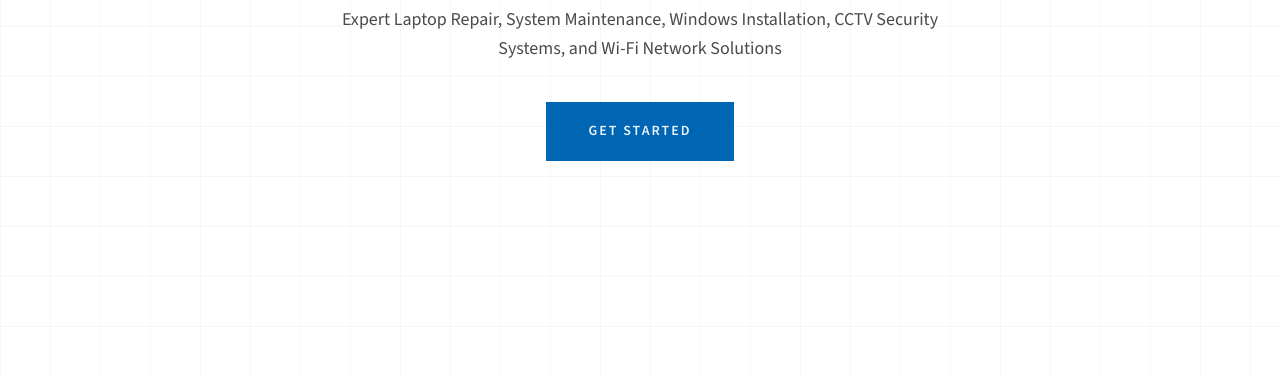
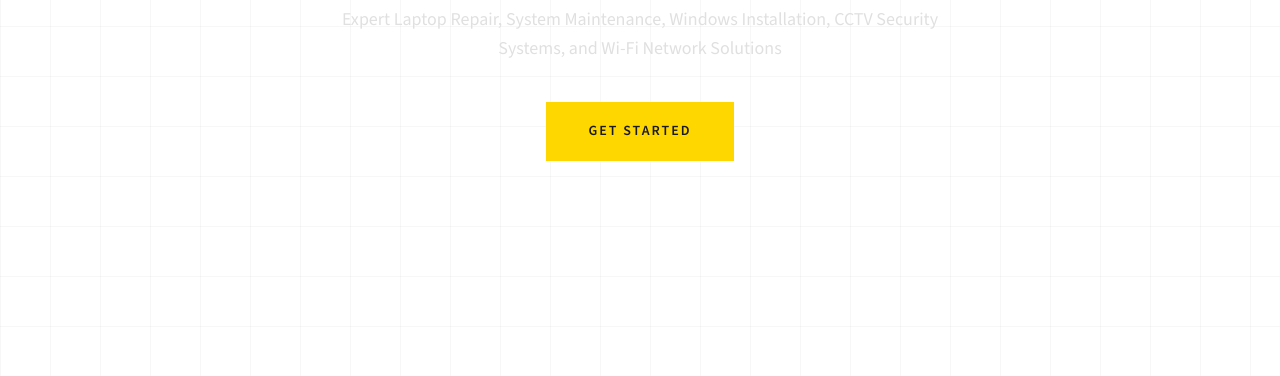
Before and after one commit to johnmax-cyber/green-oak, a plain HTML site: page index.html in a window 1280 px wide. Shown: the part 424-800 px from the top of the page. Drawn offline with nearby package versions, Linux system fonts and the light colour scheme.

Commit message:
Updated blue theme

```diff
--- a/index.html
+++ b/index.html
@@ -16,14 +16,14 @@
         }
 
         :root {
-            --primary-bg: #E8F4FC;
-            --secondary-bg: #D4EBF7;
+            --primary-bg: #0066B3;
+            --secondary-bg: #005090;
             --tertiary-bg: #FFFFFF;
-            --primary-text: #1A1A1A;
-            --secondary-text: #4A4A4A;
-            --accent: #0066B3;
-            --border: #B8D4E8;
-            --hover: #004D80;
+            --primary-text: #FFFFFF;
+            --secondary-text: #E0E0E0;
+            --accent: #FFD700;
+            --border: #004D80;
+            --hover: #FFD700;
             --font-heading: 'Playfair Display', serif;
             --font-body: 'Source Sans 3', sans-serif;
         }
@@ -190,7 +190,7 @@
         .cta-button {
             display: inline-block;
             background: var(--accent);
-            color: var(--primary-bg);
+            color: #1A1A1A;
             padding: 16px 40px;
             font-size: 14px;
             font-weight: 600;
@@ -209,7 +209,7 @@
         .book-service-btn {
             display: inline-block;
             background: var(--accent);
-            color: #FFFFFF;
+            color: #1A1A1A;
             padding: 10px 24px;
             font-size: 12px;
             font-weight: 600;
@@ -222,7 +222,7 @@
         }
 
         .book-service-btn:hover {
-            background: transparent;
+            background: var(--tertiary-bg);
             color: var(--accent);
         }
 
```
